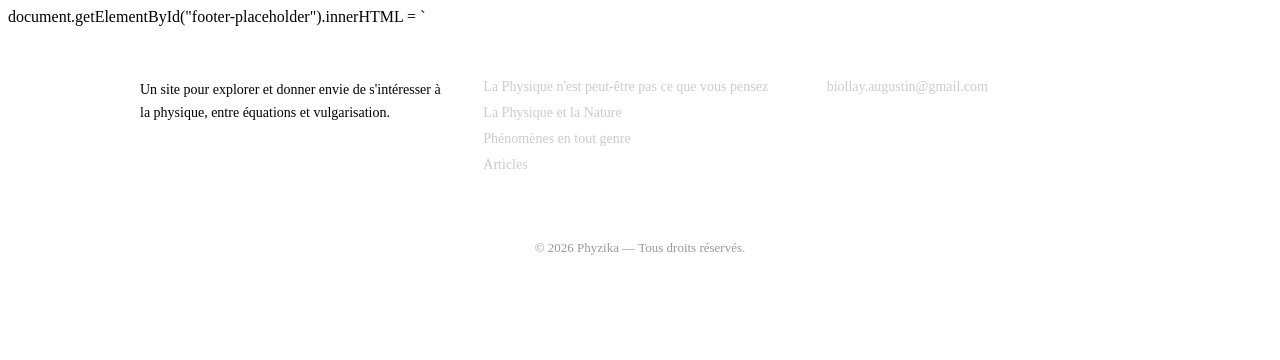
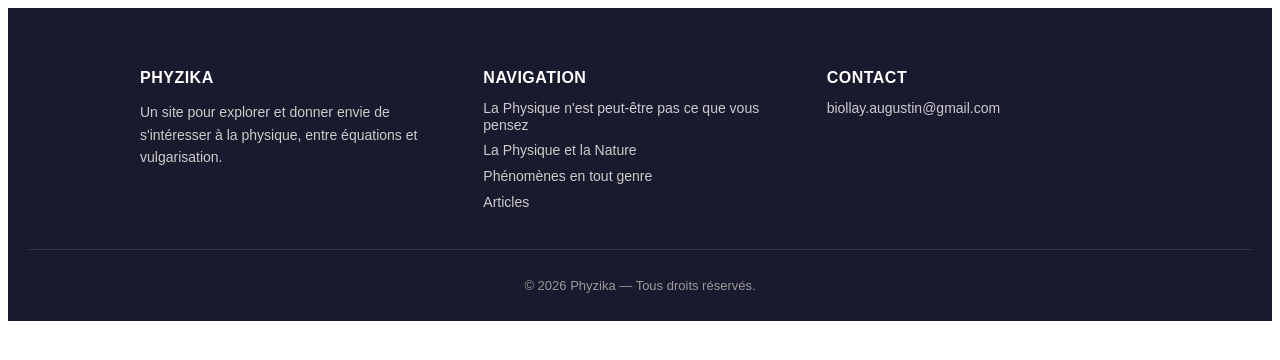
Before and after one commit to SaHaphy/Phyzika, a plain HTML site: page footer.html in a window 1280 px wide. Drawn offline with Linux system fonts and the light colour scheme.

Commit message:
Problème footer partout

```diff
--- a/footer.html
+++ b/footer.html
@@ -7,7 +7,7 @@
     <link rel="stylesheet" href="CSS_footer.css">
 </head>
 <body>
-    document.getElementById("footer-placeholder").innerHTML = `
+  <footer class="site-footer">
   <footer>
      <div class="footer-content">
     <div class="footer-col">
--- a/styles.css
+++ b/styles.css
@@ -116,69 +116,7 @@ h1 {
   display: inline-block;
   padding: 5px;
 }
-.site-footer {
-  background-color: #1a1a2e;
-  color: #ccc;
-  padding: 40px 20px 0;
-  font-family: Arial, Helvetica, sans-serif;
-}
 
-.footer-content {
-  display: flex;
-  flex-wrap: wrap;
-  justify-content: space-between;
-  max-width: 1000px;
-  margin: 0 auto;
-  gap: 30px;
-}
-
-.footer-col {
-  flex: 1;
-  min-width: 200px;
-}
-
-.footer-col h4 {
-  color: #fff;
-  margin-bottom: 12px;
-  font-size: 16px;
-  text-transform: uppercase;
-  letter-spacing: 0.5px;
-}
-
-.footer-col p {
-  line-height: 1.6;
-  font-size: 14px;
-}
-
-.footer-col ul {
-  list-style: none;
-  padding: 0;
-  margin: 0;
-}
-
-.footer-col ul li {
-  margin-bottom: 8px;
-}
-
-.footer-col a {
-  color: #ccc;
-  text-decoration: none;
-  font-size: 14px;
-  transition: color 0.2s ease;
-}
-
-.footer-col a:hover {
-  color: #7cc4ff;
-}
-
-.footer-bottom {
-  border-top: 1px solid rgba(255, 255, 255, 0.1);
-  margin-top: 30px;
-  padding: 15px 0;
-  text-align: center;
-  font-size: 13px;
-  color: #999;
-}
 .liens-fct {
   color :rgb(56, 109, 201)
 }
```
Also changed, not shown: Articles.html (+3 -2 lines), La Physique et la Nature.html (+1 -0 lines), index.html (+10 -5 lines).
